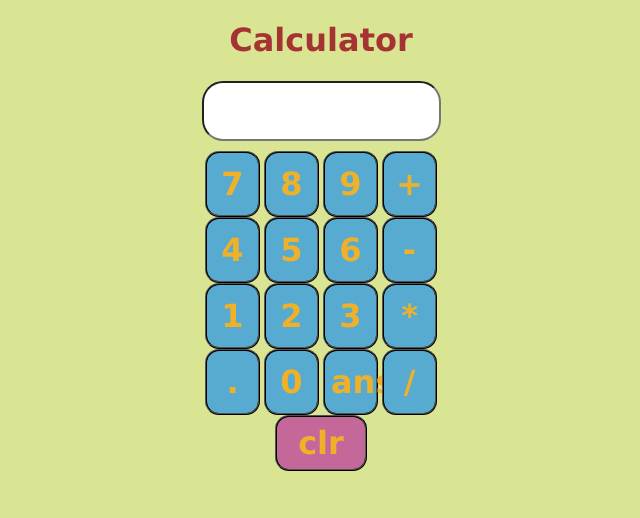
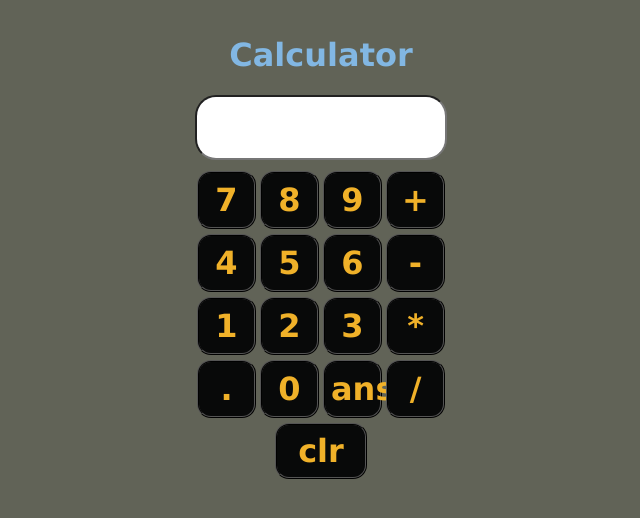
Before and after one commit to Rohit-Alex/Calculator, a plain HTML site: page index.html in a window 1280 px wide. Shown: the whole page, without its empty margins (319-959 px from the left). Drawn offline with Linux system fonts and the light colour scheme.

Commit message:
Modified colour

```diff
--- a/style.css
+++ b/style.css
@@ -1,13 +1,15 @@
 button {
-    background-color: rgb(87, 171, 209);
-    height: 66px;
-    width: 55px;
+    background-color: rgb(8 9 9);
+    height: 58px;
+    margin-top: 5px;
+    width: 59px;
     border-style: ridge;
     border-radius: 14px;
     color: rgb(240, 177, 41);
     font-family: 'Calisto MT', 'Lucida Sans Regular', 'Lucida Grande', 'Lucida Sans Unicode', Geneva, Verdana, sans-serif;
     font-size: 2em;
     font-weight: 800;
+    text-align: center;
 }
 #container {
     height: 300px;
@@ -16,24 +18,25 @@ button {
     margin: auto;
 }
 #clear{
-    background-color: rgb(196, 104, 154);
+    background-color: rgb(8 9 9);
     border-radius: 14px;
     height: 56px;
     width: 92px;
 }
 body{
-    background-color: rgb(217, 229, 147);
+    background-color: rgb(97 99 87);
     text-align: center;
 }
 
 #input{
-    width: 231px;
-    height: 54px;
+    width: 244px;
+    height: 59px;
     border-radius: 21px;
     font-size: 2em;
-    margin-bottom: 10px
+    margin-bottom: 6px;
 }
 h1 {
-    color: rgb(165, 51, 51);
+    margin-top: 36px;
+    color: rgb(130 183 227);
     font-family: 'Lucida Sans', 'Lucida Sans Regular', 'Lucida Grande', 'Lucida Sans Unicode', Geneva, Verdana, sans-serif;
 }
```
